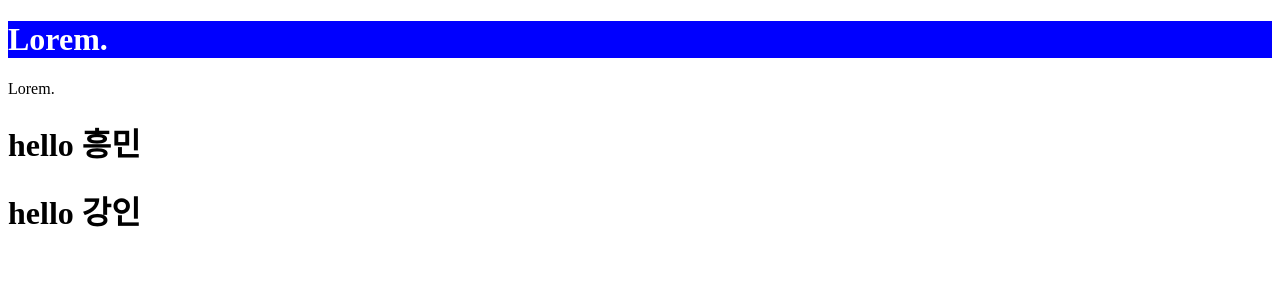
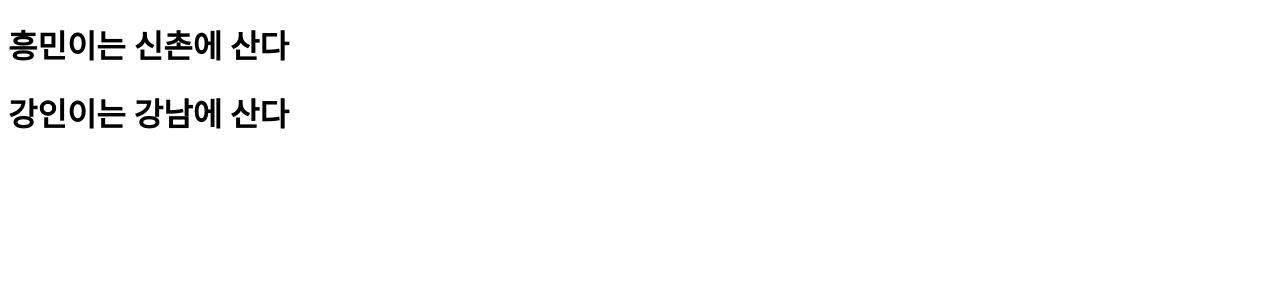
Before and after one commit to AngelosGithub/react231031, a React (Create React App) app: page / in a window 1280 px wide. Shown: the top 300 px of the page. Built offline with nearby package versions, Linux system fonts and the light colour scheme.

Commit message:
231101 props 를 구조분해할당 하기

```diff
--- a/src/App.js
+++ b/src/App.js
@@ -1,29 +1,18 @@
 function App() {
   return (
     <>
-      <h1
-        className="note"
-        style={{ backgroundColor: "blue", color: "white" }}
-        title="제목요소"
-      >
-        Lorem.
-      </h1>
-      <p title="문단요소">Lorem.</p>
-      <MyComp title="내 컴포넌트" name="흥민" />
-      <MyComp title="My 컴포넌트에요" name="강인" />
+      <MyComp value="흥민" address="신촌" />
+      <MyComp value="강인" address="강남" />
     </>
   );
 }
 
-// 함수인자로 사용한 곳에서 넘긴 property들이 객체형태로 담김
-// 예) title="내 컴포넌트" => {title="내 컴포넌트"}
-// 예) title="내 컴포넌트" name="흥민" => {title="내 컴포넌트" name="흥민"}
-function MyComp(props) {
-  // properties 줄임말
-  console.log("받은 property", props);
+function MyComp({ value, address }) {
   return (
     <div>
-      <h1 title={props.title}>hello {props.name}</h1>
+      <h1>
+        {value}이는 {address}에 산다
+      </h1>
     </div>
   );
 }
```
